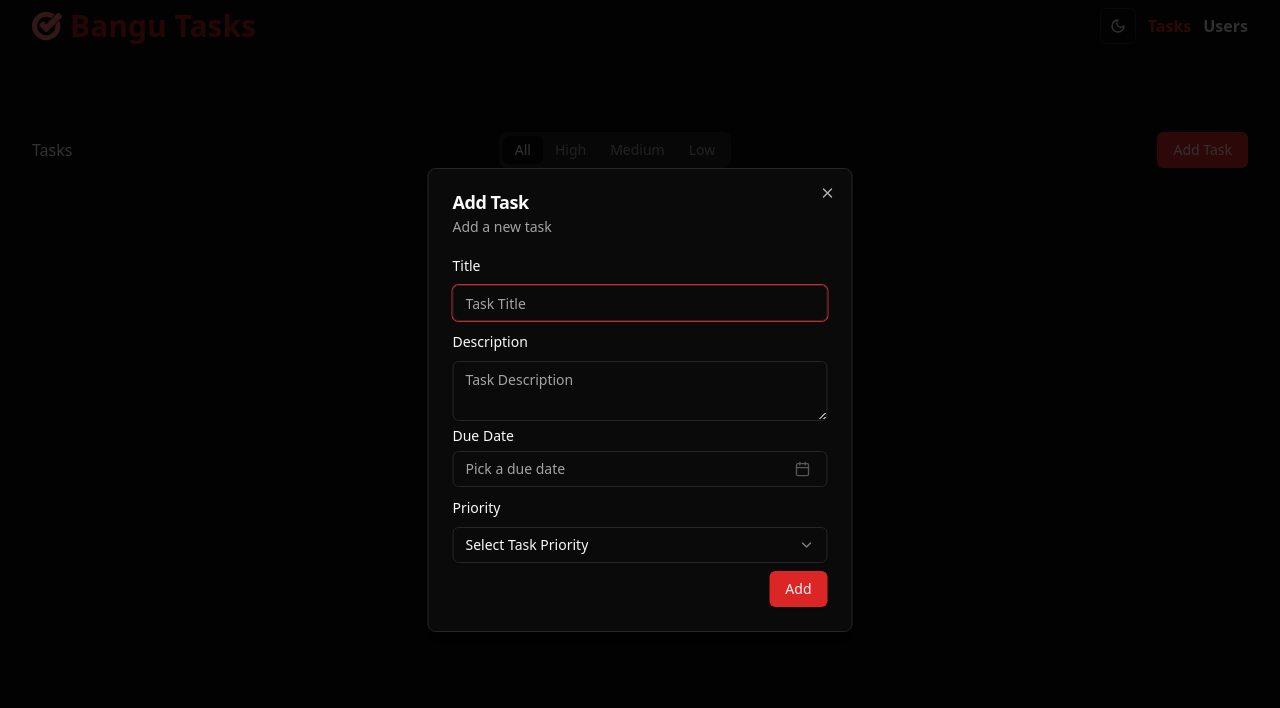
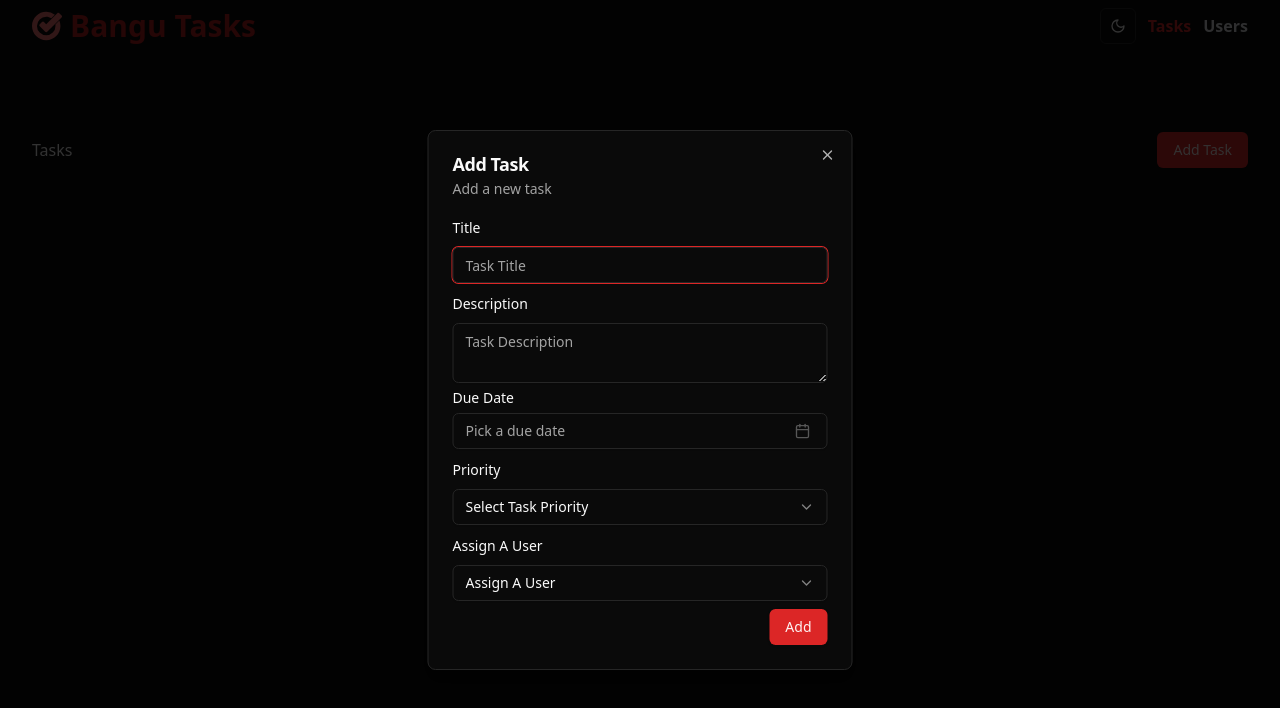
Before and after one commit to nazmul-nhb/bangu-tasks, a React (Vite) app: page / in a window 1280 px wide. Both pictures are taken after a click on the button "Add Task". Shown: the top 708 px of the page. Built offline with nearby package versions, Linux system fonts and the light colour scheme.

Commit message:
assign task to a specific user

```diff
--- a/src/components/AddTask.tsx
+++ b/src/components/AddTask.tsx
@@ -25,8 +25,9 @@ import { cn } from "@/lib/utils";
 import { CalendarIcon } from "lucide-react";
 import { Calendar } from "./ui/calendar";
 import type { TaskData } from "@/types";
-import { useAppDispatch } from "@/hooks/redux";
+import { useAppDispatch, useAppSelector } from "@/hooks/redux";
 import { addTask } from "@/features/taskSlice";
+import { selectUsers } from "@/features/userSlice";
 
 export function AddTask() {
 	const form = useForm<TaskData>({
@@ -35,6 +36,8 @@ export function AddTask() {
 			description: "",
 		},
 	});
+
+	const users = useAppSelector(selectUsers);
 
 	const dispatch = useAppDispatch();
 
@@ -66,7 +69,6 @@ export function AddTask() {
 									<FormControl>
 										<Input
 											placeholder="Task Title"
-											// value={field.value || ""}
 											{...field}
 										/>
 									</FormControl>
@@ -82,7 +84,6 @@ export function AddTask() {
 									<FormControl>
 										<Textarea
 											placeholder="Task Description"
-											// value={field.value || ""}
 											{...field}
 										/>
 									</FormControl>
@@ -170,6 +171,35 @@ export function AddTask() {
 								</FormItem>
 							)}
 						/>
+						<FormField
+							control={form.control}
+							name="user"
+							render={({ field }) => (
+								<FormItem>
+									<FormLabel>Assign A User</FormLabel>
+									<Select
+										onValueChange={field.onChange}
+										defaultValue={field.value}
+									>
+										<FormControl>
+											<SelectTrigger className="">
+												<SelectValue placeholder="Assign A User" />
+											</SelectTrigger>
+										</FormControl>
+										<SelectContent>
+											{users.map((user) => (
+												<SelectItem
+													key={user.id}
+													value={user.id}
+												>
+													{user.name}
+												</SelectItem>
+											))}
+										</SelectContent>
+									</Select>
+								</FormItem>
+							)}
+						/>
 						<DialogFooter>
 							<Button type="submit">Add</Button>
 						</DialogFooter>
--- a/src/types/index.ts
+++ b/src/types/index.ts
@@ -23,6 +23,7 @@ export interface ITask {
 	dueDate: Date;
 	isCompleted: boolean;
 	priority: "High" | "Medium" | "Low";
+	user: string;
 }
 
 export interface ITaskState {
```
